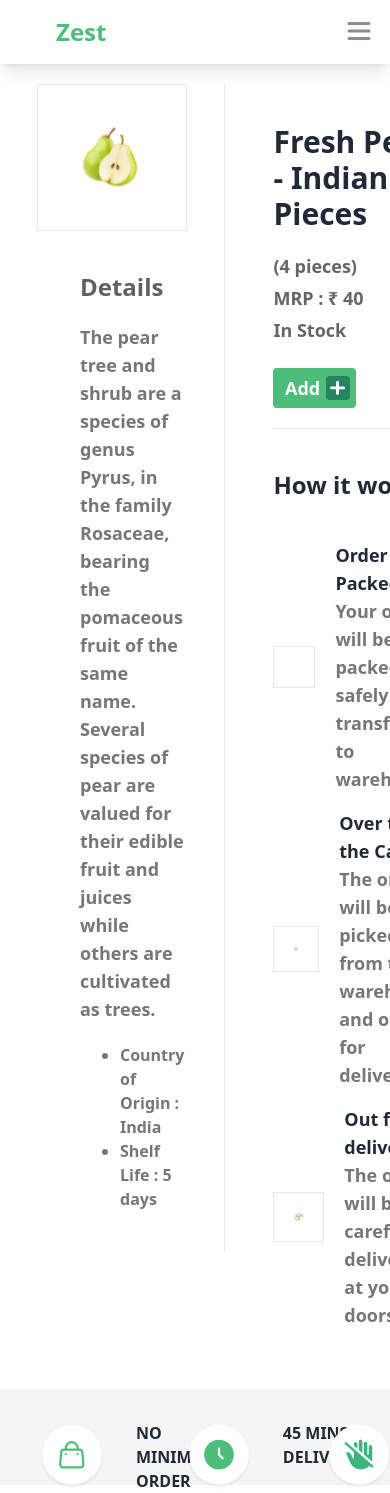
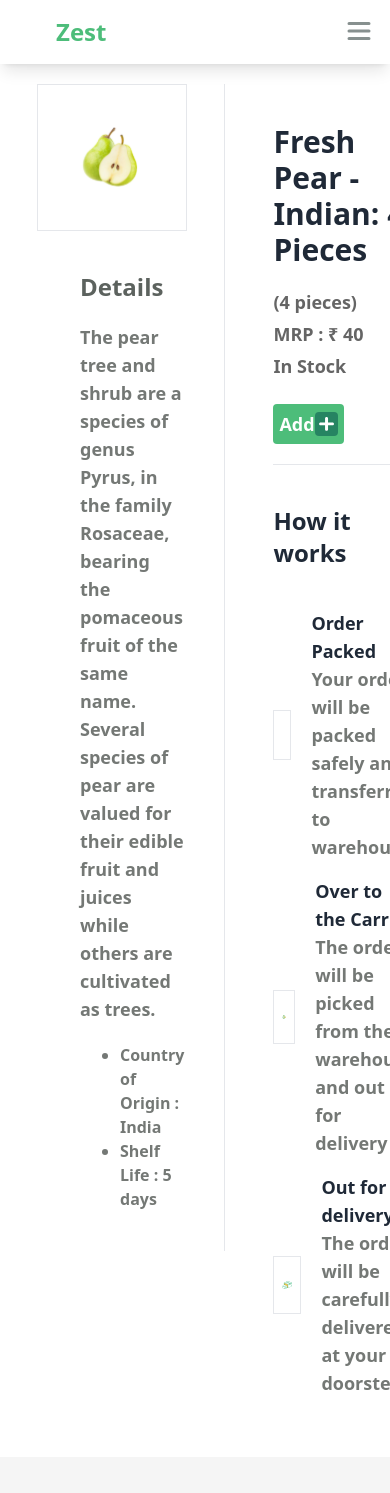
Before and after one commit to poonam-kumawat/zest-frontend, a React (Create React App) app: page /details in a window 390 px wide. Shown: the top 1493 px of the page. Built offline with nearby package versions, Linux system fonts and the light colour scheme; no server answers.

Commit message:
updated img hieght & width to make them responsive

```diff
--- a/src/App.tsx
+++ b/src/App.tsx
@@ -3,7 +3,7 @@ import { BrowserRouter as Router, Routes, Route } from "react-router-dom";
 import "./App.css";
 import Layout from "./Components/Layout/Layout";
 import HomePage from "./pages/HomePage";
-import Category from "./Components/category/Category";
+import Category from "./Components/Category/Category";
 import ProductDetailsPage from "./pages/ProductDetailsPage";
 
 function App() {
--- a/src/pages/ProductDetailsPage.tsx
+++ b/src/pages/ProductDetailsPage.tsx
@@ -50,13 +50,8 @@ const ProductDetailsPage: React.FC = () => {
               How it works
             </div>
             <div className="flex pb-4">
-              <div className="border p-5 h-18 me-5 my-auto">
-                <img
-                  width={45}
-                  height={45}
-                  src="/assets/icons/order-packed.svg"
-                  alt="order_packed"
-                />
+              <div className="border px-2 py-6 md:px-4 md:py-5 lg:p-5 h-18 w-18 md:h-18 md:w-18 lg:h-20 lg:w-18 me-5 my-auto">
+                <img src="/assets/icons/order-packed.svg" alt="order_packed" />
               </div>
               <div className="text-lg font-semibold">
                 <div className="text-[#1F2937]">Order Packed</div>
@@ -66,12 +61,10 @@ const ProductDetailsPage: React.FC = () => {
               </div>
             </div>
             <div className="flex pb-4">
-              <div className="border p-5 h-18 me-5 my-auto">
+              <div className="border px-2 py-6 md:px-4 md:py-5 lg:p-5 h-18 w-18 md:h-18 md:w-18 lg:h-20 lg:w-18 me-5 my-auto">
                 <img
-                  width={45}
-                  height={45}
                   src="/assets/icons/over-to-carrier.svg"
-                  alt="order_packed"
+                  alt="over_to_carrier"
                 />
               </div>
               <div className="text-lg font-semibold">
@@ -83,12 +76,10 @@ const ProductDetailsPage: React.FC = () => {
               </div>
             </div>
             <div className="flex">
-              <div className="border p-5 h-18 me-5 my-auto">
+              <div className="border px-2 py-6 md:px-4 md:py-5 lg:p-5 h-18 w-18 md:h-18 md:w-18 lg:h-20 lg:w-18 me-5 my-auto">
                 <img
-                  width={45}
-                  height={45}
                   src="/assets/icons/out-for-delivery.svg"
-                  alt="order_packed"
+                  alt="out_for_delivery"
                 />
               </div>
               <div className="text-lg font-semibold">
```
